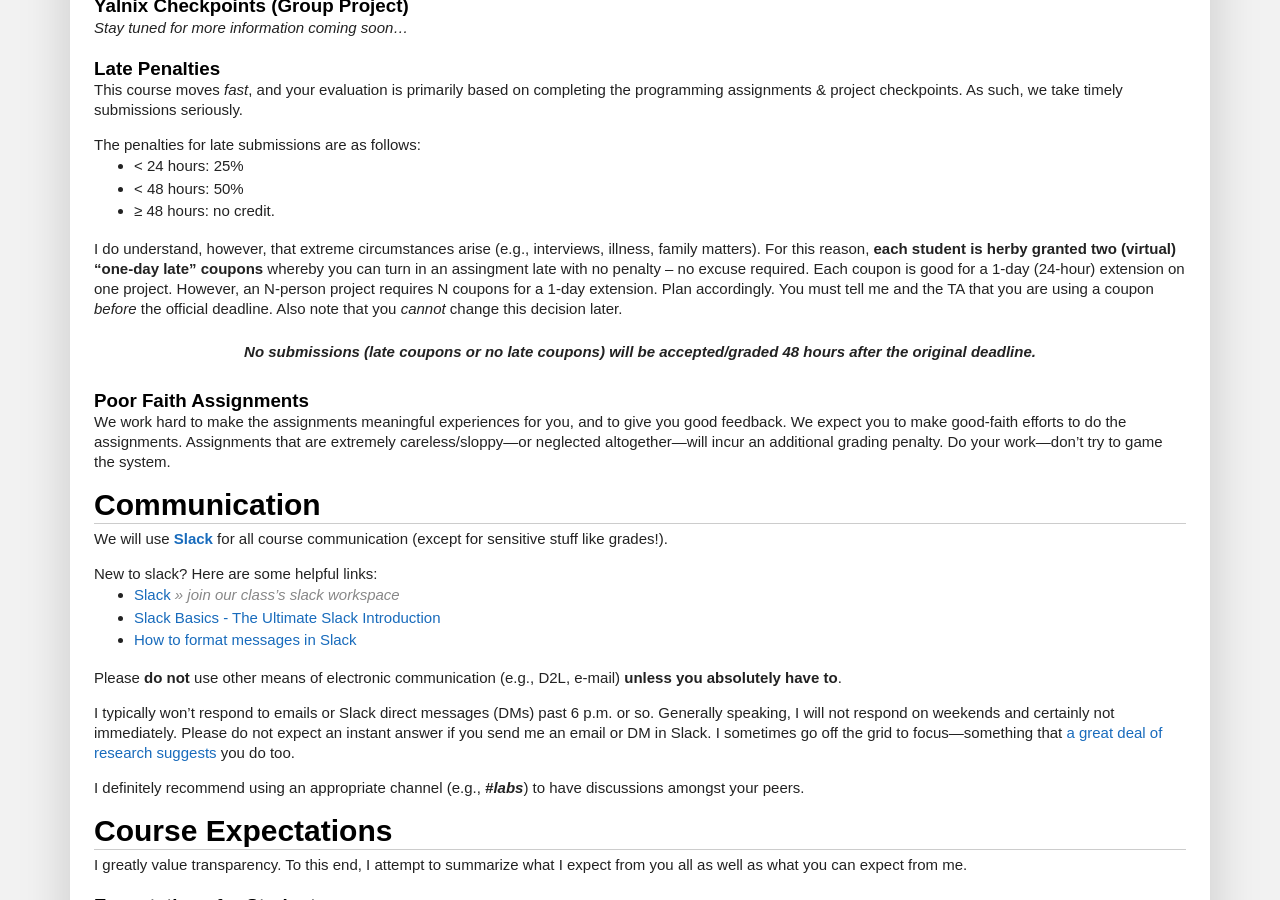
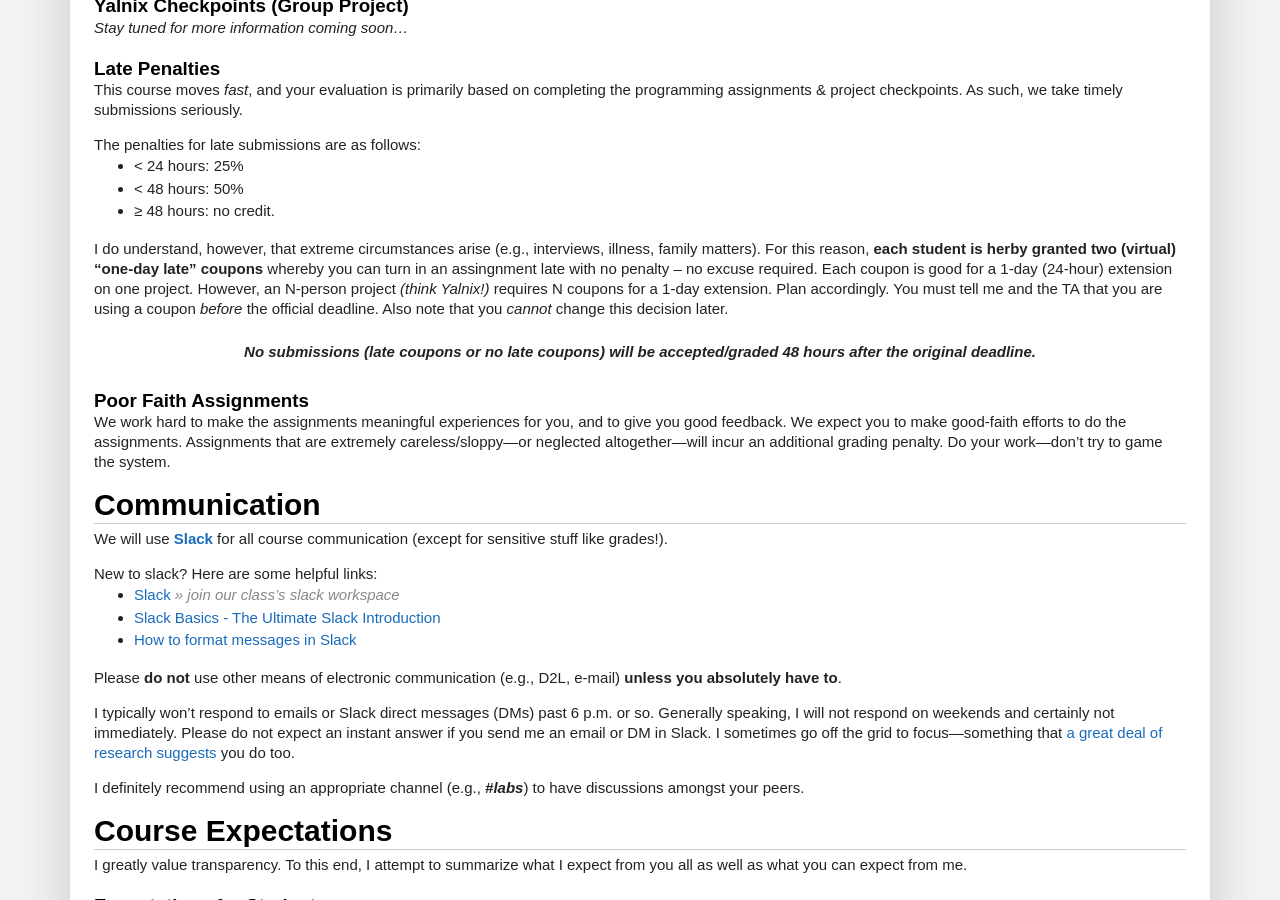
Before and after one commit to traviswpeters/cs460-2020-fall, a Jekyll site: the page built from index.md, in a window 1280 px wide and 900 px high, scrolled down 4494 px. Built offline with Jekyll 4.4.1, drawn with Linux system fonts in a browser that asks for light colours; nearby versions of some CDN libraries; some web fonts are replaced; comment, search, counter and statistics services are not loaded.

Commit message:
typo plus clarification about project/late coupon

```diff
--- a/index.md
+++ b/index.md
@@ -909,9 +909,9 @@ The penalties for late submissions are as follows:
 * &ge; 48 hours: no credit.
 
 I do understand, however, that extreme circumstances arise (e.g., interviews, illness, family matters).
-For this reason, **each student is herby granted two (virtual) "one-day late" coupons** whereby you can turn in an assingment late with no penalty &ndash; no excuse required.
+For this reason, **each student is herby granted two (virtual) "one-day late" coupons** whereby you can turn in an assingnment late with no penalty &ndash; no excuse required.
 Each coupon is good for a 1-day (24-hour) extension on one project.
-However, an N-person project requires N coupons for a 1-day extension.
+However, an N-person project _(think Yalnix!)_ requires N coupons for a 1-day extension.
 Plan accordingly.
 You must tell me and the TA that you are using a coupon _before_ the official deadline.
 Also note that you _cannot_ change this decision later.
```
